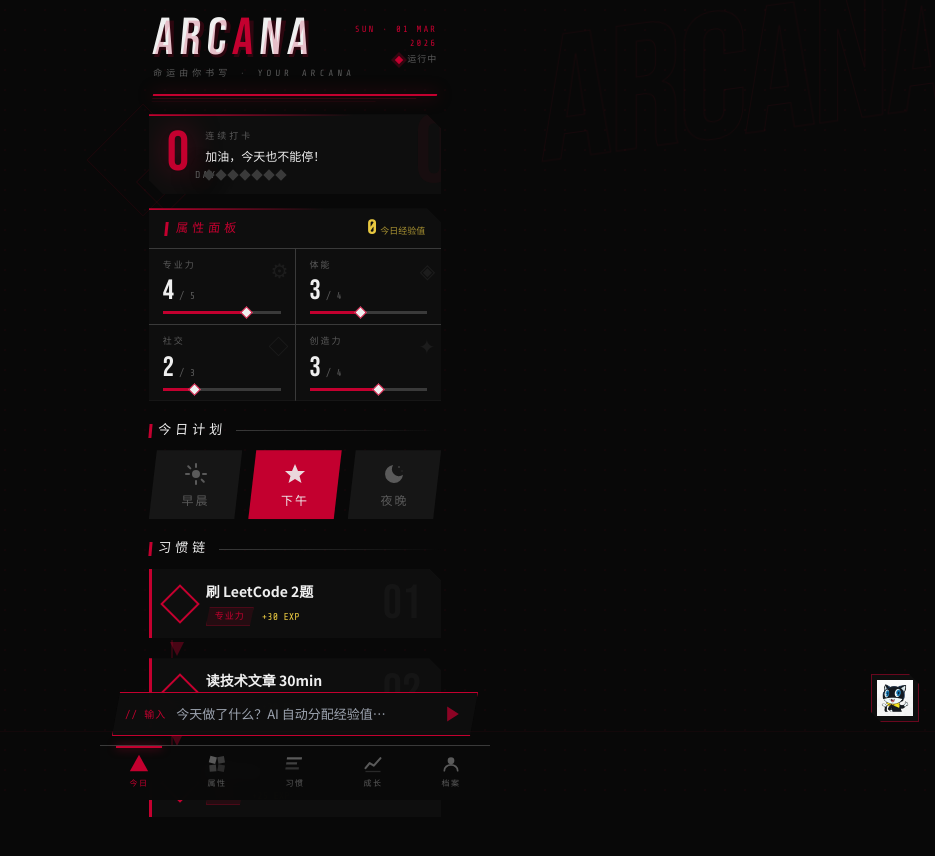
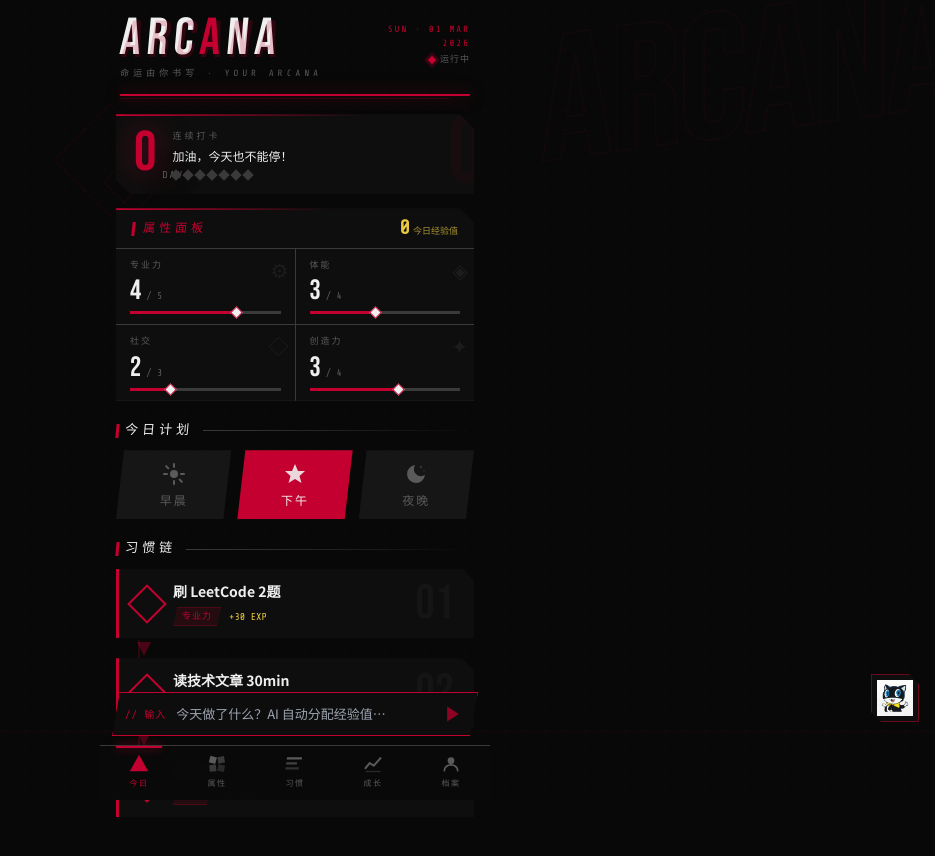
Before and after one commit to Miloboxgithub/arcana-app, a React (Vite) app: page / in a window 1280 px wide. Shown: the top 856 px of the page, without its empty margins (345-1280 px from the left). Built offline with nearby package versions, Linux system fonts and the light colour scheme.

Commit message:
fix(scroll): override Tailwind preflight html{height:100%}, remove #root flex lock — body now scrolls naturally like prototype

```diff
--- a/src/App.tsx
+++ b/src/App.tsx
@@ -41,7 +41,7 @@ function App() {
   const showNav = activeTab !== 'arcana'
 
   return (
-    <div style={{ minHeight: '100vh', background: 'var(--black)', maxWidth: 390, margin: '0 auto', position: 'relative' }}>
+    <div style={{ minHeight: '100vh', background: 'var(--black)', position: 'relative' }}>
 
       {/* Background layer */}
       <div style={{ position: 'fixed', inset: 0, pointerEvents: 'none', zIndex: 0, overflow: 'hidden' }}>
--- a/src/styles/globals.css
+++ b/src/styles/globals.css
@@ -38,8 +38,9 @@
     -webkit-tap-highlight-color: transparent;
   }
 
+  /* Override Tailwind preflight which sets html { height: 100% } — that locks scroll */
   html {
-    height: 100%;
+    height: auto !important;
   }
 
   body {
@@ -48,15 +49,13 @@
     font-family: 'Noto Sans SC', sans-serif;
     max-width: 390px;
     margin: 0 auto;
-    min-height: 100%;
+    min-height: 100vh;
     overflow-x: hidden;
     position: relative;
   }
 
   #root {
-    min-height: 100vh;
-    display: flex;
-    flex-direction: column;
+    /* No height/flex/min-height constraints — body must scroll naturally */
   }
 
   /* P5 Scrollbar */
```
